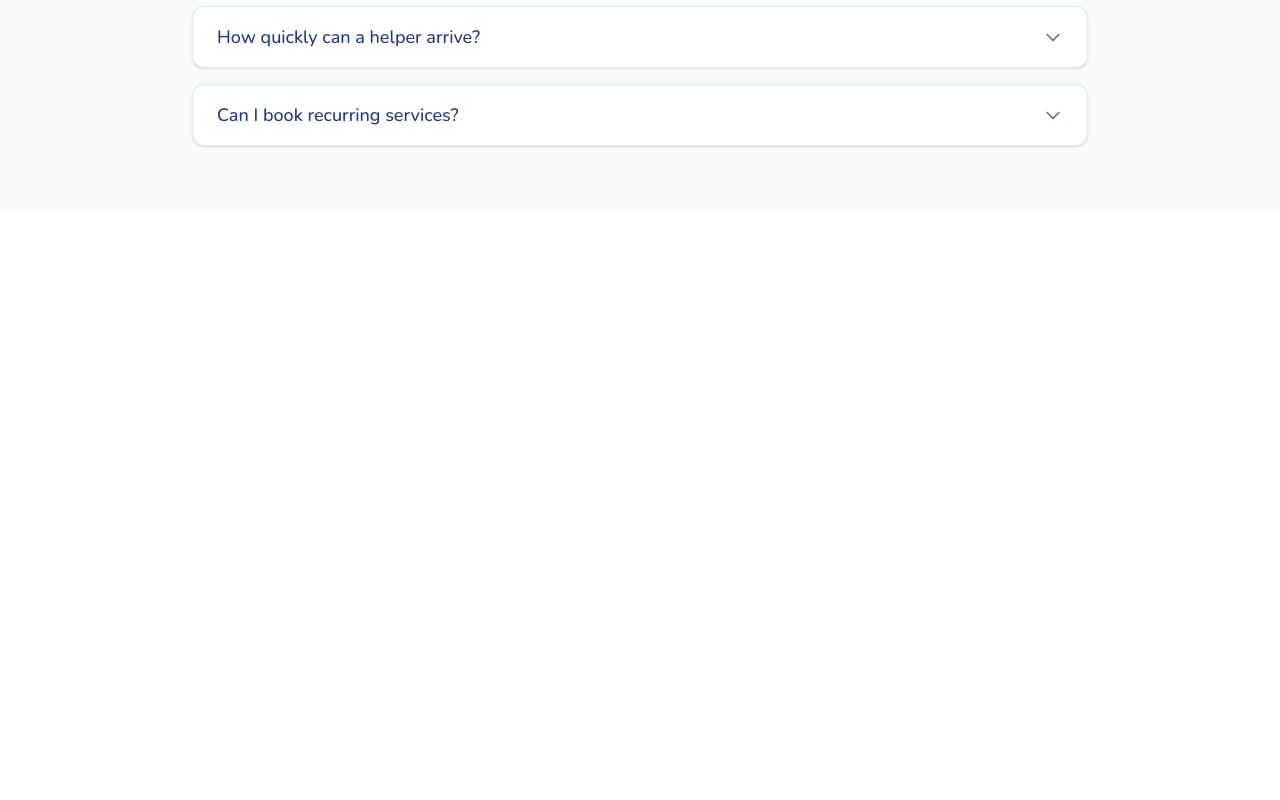
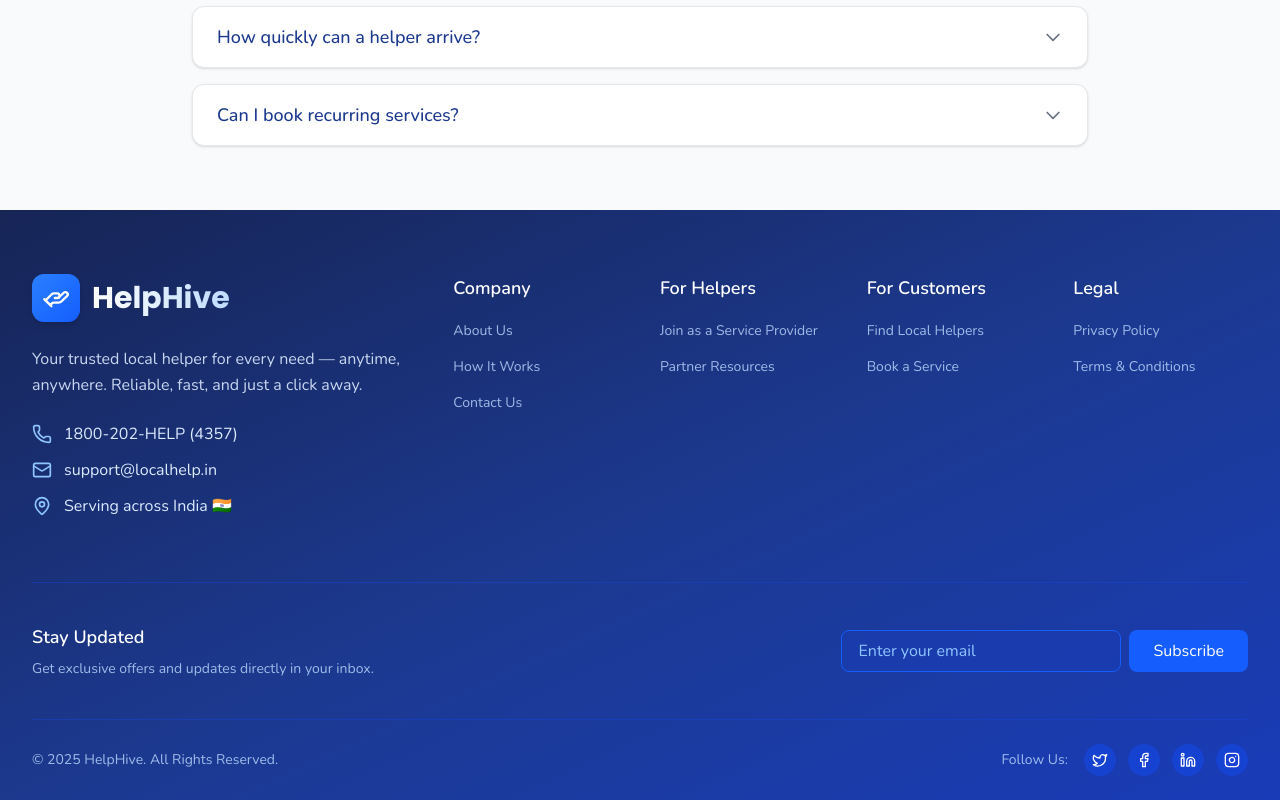
Before and after one commit to abhiraj33181/HelpHive, a React (Vite) app in the folder client/: page / in a window 1280 px wide. Shown: the part 1974-2774 px from the top of the page. Before the commit the page ends 2184 px from the top, so only its background shows below. Built offline with nearby package versions, Linux system fonts and the light colour scheme.

Commit message:
Creating the landing page

```diff
--- a/client/src/App.jsx
+++ b/client/src/App.jsx
@@ -3,6 +3,7 @@ import Header from './components/Header'
 import Hero from './components/Hero'
 import Testinomials from './components/Testinomials'
 import FAQ from './components/FAQ'
+import Footer from './components/Footer'
 
 const App = () => {
   return (
@@ -12,6 +13,7 @@ const App = () => {
       <Hero/>
       <Testinomials/>
       <FAQ/>
+      <Footer/>
     </div>
     </>
   )
--- a/client/src/assets/constant.js
+++ b/client/src/assets/constant.js
@@ -1,3 +1,5 @@
+import { Facebook, Instagram, Linkedin, Twitter ,Phone, Mail, MapPin, Video, Clock, FileText} from "lucide-react";
+
 export const localServiceCategories = [
     {
         id: 'electrician',
@@ -122,3 +124,59 @@ export const faqs = [
         answer: "Yes, you can schedule recurring services such as weekly tutoring sessions, monthly home cleaning, or regular appliance maintenance. You can manage all bookings through your account dashboard."
     }
 ];
+
+export const footerSections = [
+    {
+        title: "Company",
+        links: [
+            { text: "About Us", href: "/about" },
+            { text: "How It Works", href: "/how-it-works" },
+            { text: "Contact Us", href: "/contact" },
+        ],
+    },
+    {
+        title: "For Helpers",
+        links: [
+            { text: "Join as a Service Provider", href: "/signup/helper" },
+            { text: "Partner Resources", href: "/resources" },
+        ],
+    },
+    {
+        title: "For Customers",
+        links: [
+            { text: "Find Local Helpers", href: "/helpers" },
+            { text: "Book a Service", href: "/book-service" },
+        ],
+    },
+    {
+        title: "Legal",
+        links: [
+            { text: "Privacy Policy", href: "/privacy" },
+            { text: "Terms & Conditions", href: "/terms" },
+        ],
+    },
+];
+
+
+export const contactInfo = [
+    {
+        icon: Phone,
+        text: "1800-202-HELP (4357)",
+    },
+    {
+        icon: Mail,
+        text: "support@localhelp.in",
+    },
+    {
+        icon: MapPin,
+        text: "Serving across India 🇮🇳",
+    },
+];
+
+
+export const socials = [
+    { name: "twitter", icon: Twitter, url: "https://twitter.com/localhelpindia" },
+    { name: "facebook", icon: Facebook, url: "https://facebook.com/localhelpindia" },
+    { name: "linkedin", icon: Linkedin, url: "https://linkedin.com/company/localhelpindia" },
+    { name: "instagram", icon: Instagram, url: "https://instagram.com/localhelp.in" },
+];
--- /dev/null
+++ b/client/src/components/Footer.jsx
@@ -0,0 +1,118 @@
+import React from 'react'
+import { HandHelpingIcon } from 'lucide-react'
+import { contactInfo, footerSections, socials } from '../assets/constant'
+
+function Footer() {
+  return (
+    <footer className="bg-gradient-to-br from-blue-950 via-blue-900 to-blue-800 text-white">
+      <div className="max-w-7xl mx-auto px-4 sm:px-6 lg:px-8">
+        {/* Top Section */}
+        <div className="py-16 border-b border-blue-700/40">
+          <div className="grid grid-cols-1 lg:grid-cols-12 gap-12">
+            {/* Brand & Contact */}
+            <div className="lg:col-span-4">
+              <div className="flex items-center gap-3 mb-6">
+                <div className="w-12 h-12 bg-gradient-to-br from-blue-500 to-blue-600 rounded-xl flex items-center justify-center shadow-md">
+                  <HandHelpingIcon className="w-7 h-7 text-white" />
+                </div>
+                <h2 className="heading text-3xl font-bold bg-gradient-to-r from-white to-blue-200 bg-clip-text text-transparent">
+                  HelpHive
+                </h2>
+              </div>
+
+              <p className="text-blue-100/90 mb-6 leading-relaxed text-base">
+                Your trusted local helper for every need — anytime, anywhere. Reliable, fast, and just a click away.
+              </p>
+
+              <div className="space-y-3">
+                {contactInfo.map((item, i) => (
+                  <div key={i} className="flex items-center gap-3 text-blue-100">
+                    <item.icon className="w-5 h-5 text-blue-300" />
+                    <span>{item.text}</span>
+                  </div>
+                ))}
+              </div>
+            </div>
+
+            {/* Footer Links */}
+            <div className="lg:col-span-8">
+              <div className="grid grid-cols-2 sm:grid-cols-3 md:grid-cols-4 gap-8">
+                {footerSections.map((section, index) => (
+                  <div key={index}>
+                    <h3 className="font-semibold text-white mb-4 text-lg">
+                      {section.title}
+                    </h3>
+                    <ul className="space-y-3">
+                      {section.links.map((link, linkIndex) => (
+                        <li key={linkIndex}>
+                          <a
+                            href={link.href}
+                            className="text-blue-200/80 hover:text-white transition duration-200 text-sm hover:underline"
+                          >
+                            {link.text}
+                          </a>
+                        </li>
+                      ))}
+                    </ul>
+                  </div>
+                ))}
+              </div>
+            </div>
+          </div>
+        </div>
+
+        {/* Newsletter Section */}
+        <div className="py-10 border-b border-blue-700/40">
+          <div className="flex flex-col md:flex-row items-center justify-between gap-6">
+            <div>
+              <h4 className="font-semibold text-white mb-2 text-lg">
+                Stay Updated
+              </h4>
+              <p className="text-blue-200/80 text-sm">
+                Get exclusive offers and updates directly in your inbox.
+              </p>
+            </div>
+
+            <div className="flex flex-col sm:flex-row gap-2 w-full md:w-auto">
+              <input
+                type="email"
+                placeholder="Enter your email"
+                className="px-4 py-2 rounded-lg bg-blue-800/50 border border-blue-600 text-white placeholder:text-blue-300 focus:outline-none focus:ring-2 focus:ring-blue-400 min-w-[280px]"
+              />
+              <button className="bg-blue-600 hover:bg-blue-500 text-white px-6 py-2 rounded-lg whitespace-nowrap transition">
+                Subscribe
+              </button>
+            </div>
+          </div>
+        </div>
+
+        {/* Bottom Section */}
+        <div className="py-6 flex flex-col md:flex-row items-center justify-between gap-4 text-sm">
+          <p className="text-blue-200/80">
+            © 2025 HelpHive. All Rights Reserved.
+          </p>
+
+          <div className="flex items-center gap-4">
+            <span className="text-blue-200/80">Follow Us:</span>
+            <div className="flex gap-3">
+              {socials.map(({ name, icon: Icon, url }) => (
+                <a
+                  key={name}
+                  href={url}
+                  target="_blank"
+                  rel="noopener noreferrer"
+                  className="w-8 h-8 bg-blue-700/60 hover:bg-blue-600 rounded-full flex items-center justify-center transition-colors"
+                  aria-label={`Follow us on ${name}`}
+                >
+                  <Icon className="w-4 h-4 text-white" />
+                </a>
+              ))}
+            </div>
+          </div>
+        </div>
+      </div>
+    </footer>
+  )
+}
+
+export default Footer
--- a/client/src/components/Header.jsx
+++ b/client/src/components/Header.jsx
@@ -1,4 +1,4 @@
-import { Calendar, HandHelpingIcon, HousePlugIcon, Stethoscope } from 'lucide-react'
+import { Calendar, HandHelpingIcon } from 'lucide-react'
 import React from 'react'
 import { Link } from 'react-router-dom'
 
```
Lines whose indentation alone changed are shown as unchanged.
